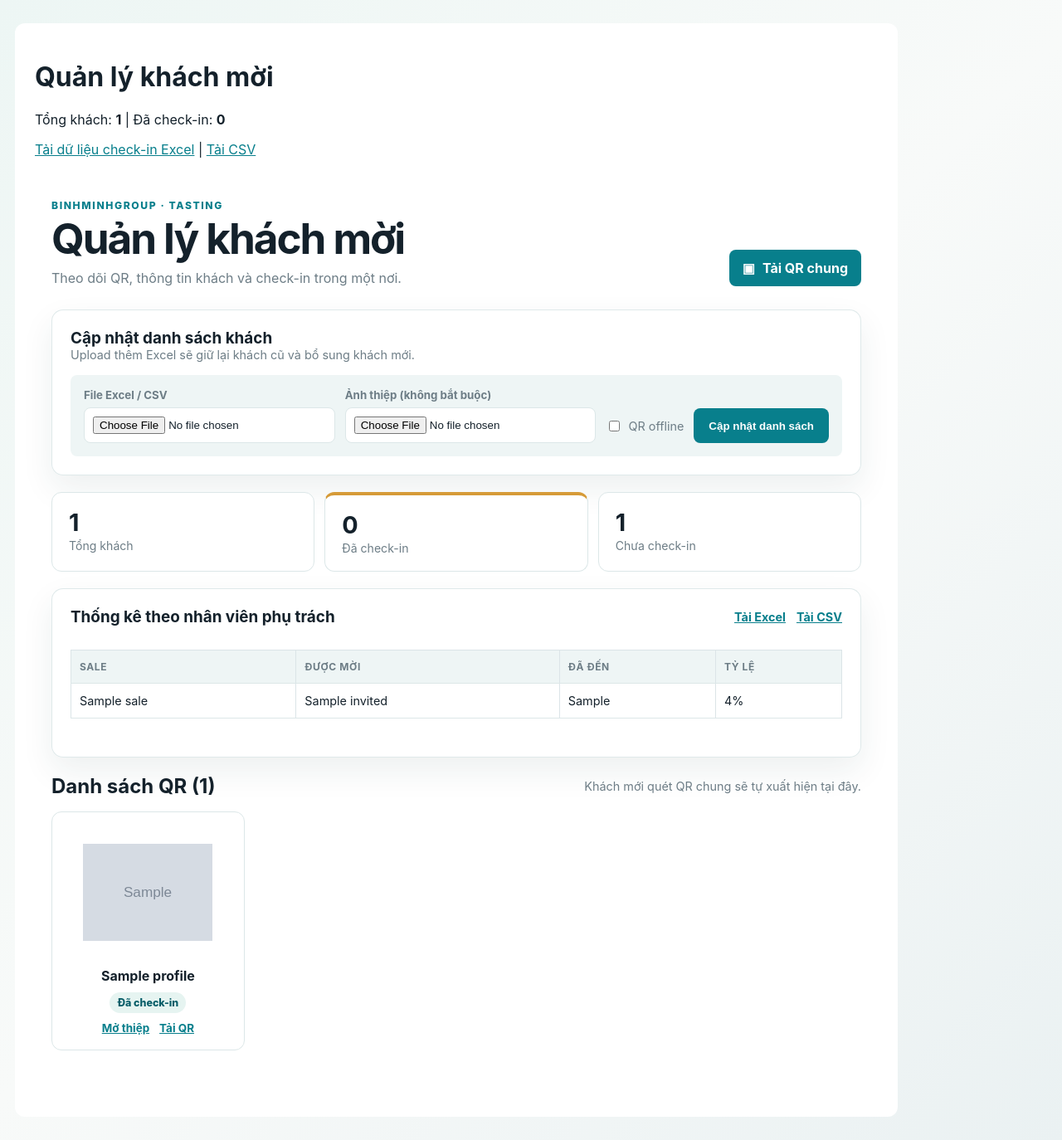
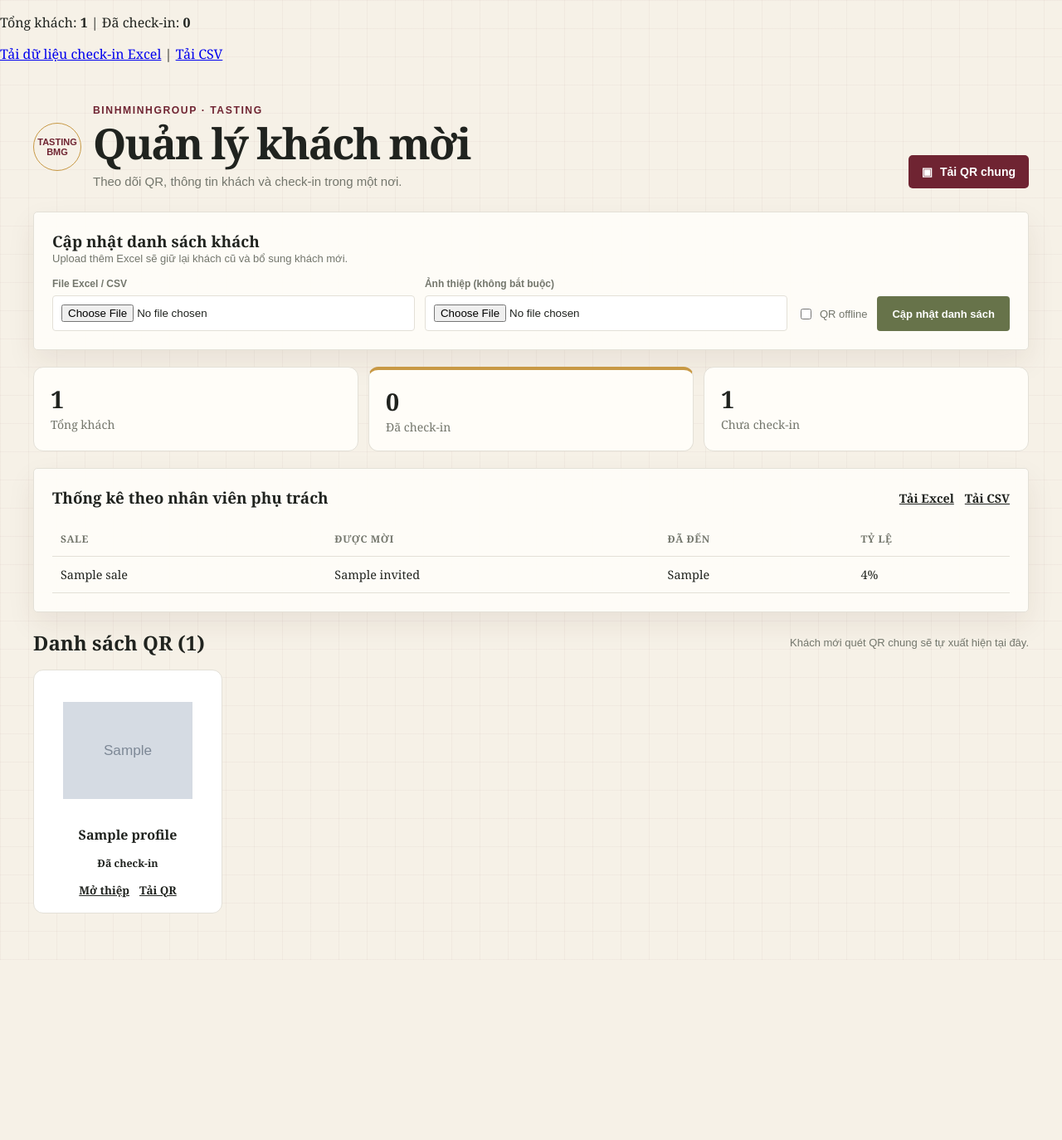
Before and after one commit to vucoder113/Project, a Flask app: template templates/index.html in a window 1280 px wide. Shown: the whole page at 83% size. After the commit the page ends 1157 px from the top, so only its background shows below. Run offline with Flask 3, Linux system fonts and the light colour scheme; the template is opened without the code that fills it: most values are stand-ins (such as "Sample title", 1, 10 or a date in 2020); grey boxes marked "Sample" are stand-in pictures; some libraries are stand-ins or nearby versions.

Commit message:
Polish tasting admin interface

```diff
--- a/app.py
+++ b/app.py
@@ -141,7 +141,9 @@ CUSTOMER_FIELDS = ["Mã KH", "Họ tên", "Công ty", "Chức vụ", "Điện th
 @app.get("/")
 def index():
     profiles = load_profiles()
-    return render_template("index.html", profiles=profiles, stats=attendance_stats(profiles))
+    response = make_response(render_template("index.html", profiles=profiles, stats=attendance_stats(profiles)))
+    response.headers["Cache-Control"] = "no-store, max-age=0"
+    return response
 
 
 @app.post("/upload")
--- a/templates/index.html
+++ b/templates/index.html
@@ -3,33 +3,15 @@
 <head>
 	<meta charset="utf-8">
 	<meta name="viewport" content="width=device-width, initial-scale=1">
-	<title>Quản lý khách mời</title>
-	<style>
-		body{max-width:1100px;margin:0 auto;padding:28px 18px;font-family:Arial;background:#f4f7f9;color:#17202a}
-		main{background:#fff;padding:24px;border-radius:12px}
-		form{display:flex;gap:12px;flex-wrap:wrap;align-items:center;padding:16px;background:#eef5f5;border-radius:8px}
-		button{padding:11px 16px;border:0;border-radius:6px;color:#fff;background:#087f8c;cursor:pointer}
-		table{border-collapse:collapse;width:100%;margin:12px 0 24px}
-		th,td{border:1px solid #dbe4e7;padding:8px;text-align:left}th{background:#eef5f5}
-		.grid{display:grid;grid-template-columns:repeat(auto-fill,minmax(210px,1fr));gap:16px}
-		.card{text-align:center;padding:16px;border:1px solid #dbe4e7;border-radius:8px}.card img{width:160px;max-width:100%}
-		a{color:#087f8c;word-break:break-all}
-	</style>
-</head>
-<body>
-	<main>
-		<h1>Quản lý khách mời</h1>
-	<meta charset="utf-8">
-	<meta name="viewport" content="width=device-width, initial-scale=1">
 	<title>Tasting BINHMINHGROUP | Admin</title>
 	<style>
-		:root{--ink:#14212b;--muted:#6d7d86;--line:#dce7e8;--paper:#fff;--wash:#f3f7f6;--teal:#087f8c;--teal-dark:#075d68;--mint:#e6f4f1;--gold:#d69b38}
-		*{box-sizing:border-box}body{margin:0;background:linear-gradient(135deg,#edf6f4,#f8faf9 50%,#eaf1f2);color:var(--ink);font-family:Inter,ui-sans-serif,system-ui,-apple-system,"Segoe UI",sans-serif}
+		:root{--ink:#20231f;--muted:#73766c;--line:#e3e0d7;--paper:#fffdf8;--wine:#6f2432;--wine-dark:#4d1622;--olive:#67734a;--gold:#c89945;--cream:#f6f1e7}
+		*{box-sizing:border-box}body{margin:0;color:var(--ink);font-family:Georgia,"Times New Roman",serif;background:var(--cream);background-image:linear-gradient(90deg,rgba(111,36,50,.04) 1px,transparent 1px),linear-gradient(rgba(111,36,50,.035) 1px,transparent 1px);background-size:34px 34px}
 		.shell{max-width:1240px;margin:0 auto;padding:34px 20px 56px}.topbar{display:flex;justify-content:space-between;gap:20px;align-items:flex-end;margin-bottom:28px}
-		.eyebrow{margin:0 0 7px;color:var(--teal);font-size:.76rem;font-weight:800;letter-spacing:.13em;text-transform:uppercase}.brand{margin:0;font-size:clamp(2rem,4vw,3.4rem);letter-spacing:-.04em;line-height:1}.subtitle{margin:12px 0 0;color:var(--muted);font-size:1rem}
-		.download{display:inline-flex;align-items:center;gap:9px;padding:12px 16px;border-radius:8px;background:var(--teal);color:#fff;text-decoration:none;font-weight:750;white-space:nowrap}.download:hover{background:var(--teal-dark)}
-		.panel{background:rgba(255,255,255,.92);border:1px solid rgba(220,231,232,.9);border-radius:14px;box-shadow:0 16px 38px rgba(25,61,68,.08);padding:22px;margin-bottom:20px}.panel-heading{display:flex;justify-content:space-between;gap:16px;align-items:baseline;margin-bottom:16px}.panel h2{margin:0;font-size:1.18rem}.hint{margin:0;color:var(--muted);font-size:.9rem}
-		.upload{display:grid;grid-template-columns:minmax(220px,1fr) minmax(220px,1fr) auto auto;gap:12px;align-items:end}.field{display:grid;gap:7px;color:var(--muted);font-size:.83rem;font-weight:750}.field input[type=file]{width:100%;padding:10px;border:1px solid var(--line);border-radius:8px;background:#fff;color:var(--ink)}.check{display:flex;align-items:center;gap:7px;height:42px;white-space:nowrap;color:var(--muted);font-size:.9rem}.check input{accent-color:var(--teal)}button{height:42px;padding:0 18px;border:0;border-radius:8px;background:var(--teal);color:#fff;font-weight:800;cursor:pointer}button:hover{background:var(--teal-dark)}
+		.eyebrow{margin:0 0 7px;color:var(--wine);font:800 .76rem Arial,sans-serif;letter-spacing:.13em;text-transform:uppercase}.brand{margin:0;font-size:clamp(2rem,4vw,3.4rem);letter-spacing:-.04em;line-height:1}.subtitle{margin:12px 0 0;color:var(--muted);font:15px Arial,sans-serif}.brand-mark{display:flex;align-items:center;gap:14px}.seal{display:grid;place-items:center;width:58px;height:58px;border:1px solid var(--gold);border-radius:50%;color:var(--wine);font:700 11px Arial,sans-serif;text-align:center}
+		.download{display:inline-flex;align-items:center;gap:9px;padding:12px 16px;border-radius:5px;background:var(--wine);color:#fff;text-decoration:none;font:700 14px Arial,sans-serif;white-space:nowrap}.download:hover{background:var(--wine-dark)}
+		.panel{background:rgba(255,253,248,.94);border:1px solid var(--line);border-radius:5px;box-shadow:0 14px 34px rgba(71,44,28,.08);padding:22px;margin-bottom:20px}.panel-heading{display:flex;justify-content:space-between;gap:16px;align-items:baseline;margin-bottom:16px}.panel h2{margin:0;font-size:1.18rem}.hint{margin:0;color:var(--muted);font:13px Arial,sans-serif}
+		.upload{display:grid;grid-template-columns:minmax(220px,1fr) minmax(220px,1fr) auto auto;gap:12px;align-items:end}.field{display:grid;gap:7px;color:var(--muted);font:700 12px Arial,sans-serif}.field input[type=file]{width:100%;padding:10px;border:1px solid var(--line);border-radius:4px;background:#fff;color:var(--ink)}.check{display:flex;align-items:center;gap:7px;height:42px;white-space:nowrap;color:var(--muted);font:13px Arial,sans-serif}.check input{accent-color:var(--wine)}button{height:42px;padding:0 18px;border:0;border-radius:4px;background:var(--olive);color:#fff;font:700 13px Arial,sans-serif;cursor:pointer}button:hover{background:#4f5c36}button:disabled{opacity:.75;cursor:wait}
 		.metrics{display:grid;grid-template-columns:repeat(3,1fr);gap:12px;margin-bottom:20px}.metric{padding:18px 20px;background:var(--paper);border:1px solid var(--line);border-radius:12px}.metric strong{display:block;font-size:1.8rem}.metric span{color:var(--muted);font-size:.88rem}.metric.accent{border-top:4px solid var(--gold)}
 		.actions{display:flex;justify-content:space-between;align-items:center;gap:12px;margin-bottom:16px}.actions h2{margin:0}.exports{display:flex;gap:13px}.exports a{color:var(--teal);font-weight:700;font-size:.9rem}.table-wrap{overflow:auto}table{width:100%;border-collapse:collapse}th,td{padding:12px 10px;border-bottom:1px solid var(--line);text-align:left;font-size:.9rem}th{color:var(--muted);font-size:.75rem;letter-spacing:.05em;text-transform:uppercase}
 		.grid{display:grid;grid-template-columns:repeat(auto-fill,minmax(210px,1fr));gap:15px}.card{position:relative;text-align:center;padding:18px 14px;background:#fff;border:1px solid var(--line);border-radius:12px}.card img{display:block;width:156px;height:156px;object-fit:contain;margin:0 auto 13px}.card strong{display:block;overflow-wrap:anywhere}.status{display:inline-block;margin:10px 0;padding:5px 9px;border-radius:999px;background:#f1f4f4;color:var(--muted);font-size:.78rem}.status.done{background:var(--mint);color:var(--teal-dark);font-weight:800}.card-links{display:flex;justify-content:center;gap:12px;font-size:.84rem}.card a{color:var(--teal);font-weight:700}.empty{text-align:center;padding:42px 20px;color:var(--muted)}
@@ -40,13 +22,13 @@
 			<p><a href="{{ url_for('export_checkin_xlsx') }}">Tải dữ liệu check-in Excel</a> | <a href="{{ url_for('export_checkin') }}">Tải CSV</a></p>
 	<div class="shell">
 		<header class="topbar">
-			<div><p class="eyebrow">BINHMINHGROUP · TASTING</p><h1 class="brand">Quản lý khách mời</h1><p class="subtitle">Theo dõi QR, thông tin khách và check-in trong một nơi.</p></div>
+			<div class="brand-mark"><div class="seal">TASTING<br>BMG</div><div><p class="eyebrow">BINHMINHGROUP · TASTING</p><h1 class="brand">Quản lý khách mời</h1><p class="subtitle">Theo dõi QR, thông tin khách và check-in trong một nơi.</p></div></div>
 			<a class="download" href="{{ url_for('common_qr') }}" download><span>▣</span> Tải QR chung</a>
 		</header>
 
 		<section class="panel">
 			<div class="panel-heading"><div><h2>Cập nhật danh sách khách</h2><p class="hint">Upload thêm Excel sẽ giữ lại khách cũ và bổ sung khách mới.</p></div></div>
-			<form class="upload" action="{{ url_for('upload') }}" method="post" enctype="multipart/form-data">
+			<form class="upload" action="{{ url_for('upload') }}" method="post" enctype="multipart/form-data" onsubmit="this.querySelector('button').disabled=true;this.querySelector('button').textContent='Đang cập nhật...';">
 				<label class="field">File Excel / CSV<input type="file" name="excel_file" accept=".xlsx,.xls,.csv" required></label>
 				<label class="field">Ảnh thiệp (không bắt buộc)<input type="file" name="invitation_image" accept=".png,.jpg,.jpeg,.webp"></label>
 				<label class="check"><input type="checkbox" name="offline_qr"> QR offline</label>
```
